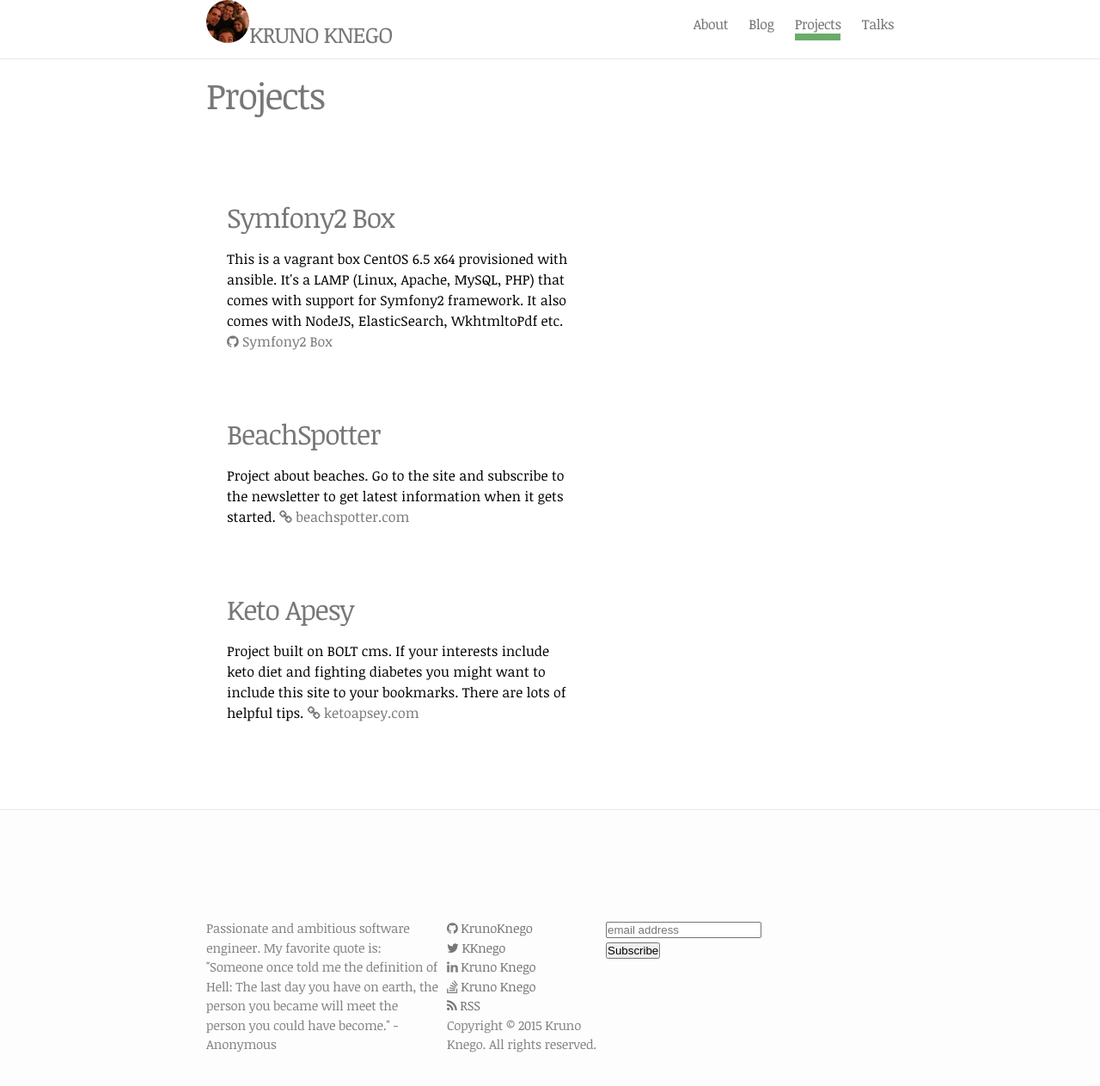
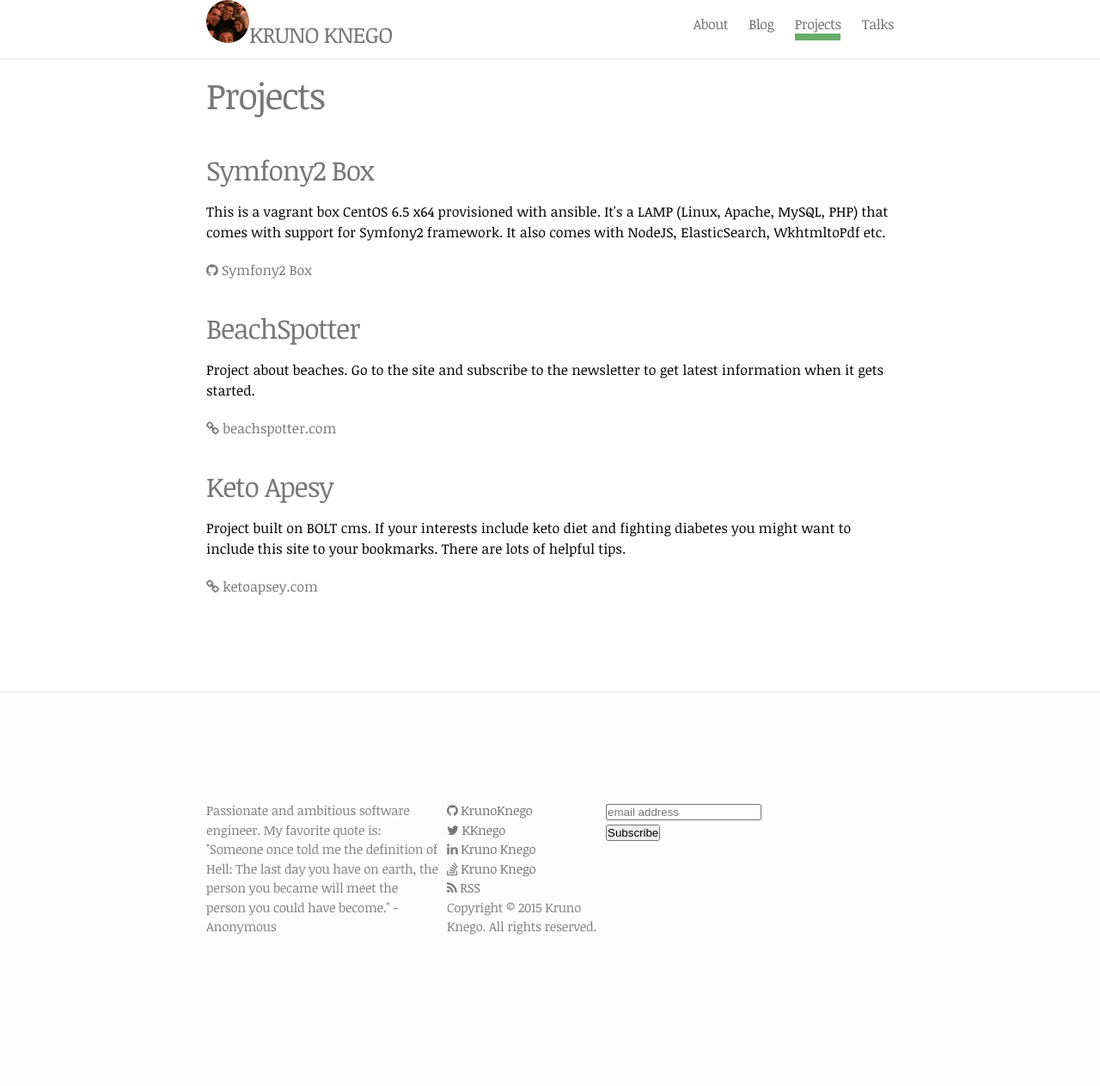
Before and after one commit to guotechfin/KrunoKnego.github.io, a Jekyll site: the page built from projects.md, in a window 1280 px wide and 1271 px high. Shown: the top 1263 px of the window at 86% size. Built offline with Jekyll 4.4.1, drawn with Linux system fonts in a browser that asks for light colours; nearby versions of some CDN libraries; comment, search, counter and statistics services are not loaded.

Commit message:
Projects.

```diff
--- a/_layouts/projects.html
+++ b/_layouts/projects.html
@@ -6,41 +6,41 @@ layout: default
         <h1 class="page-title">{{ page.title }}</h1>
     </header>
     <article class="post-content">
-        <div class="project-text">
         <a title="Symfony2 Box" href="https://github.com/locastic/SymfonyBox">
             <h2>Symfony2 Box</h2>
         </a>
+        <p>
             This is a vagrant box CentOS 6.5 x64 provisioned with ansible. It's a LAMP (Linux, Apache, MySQL, PHP)
             that comes with support for Symfony2 framework. It also comes with NodeJS, ElasticSearch, WkhtmltoPdf etc.
+        </p>
         <span>
             <a title="Symfony2 Box" href="https://github.com/locastic/SymfonyBox">
                 <i class="fa fa-github"></i> Symfony2 Box
             </a>
         </span>
-        </div>
-        <div class="project-text">
         <a title="BeachSpotter" href="http://beachspotter.com">
             <h2>BeachSpotter</h2>
         </a>
+        <p>
             Project about beaches. Go to the site and subscribe to the newsletter to get latest information when it
             gets started.
+        </p>
         <span>
             <a title="Beach Spotter" href="http://beachspotter.com">
                 <i class="fa fa-link"></i> beachspotter.com
             </a>
         </span>
-        </div>
-        <div class="project-text">
         <a title="Keto Apesy" href="http://ketoapsey.com">
             <h2>Keto Apesy</h2>
         </a>
+        <p>
             Project built on BOLT cms. If your interests include keto diet and fighting diabetes you might want to include
             this site to your bookmarks. There are lots of helpful tips.
+        </p>
         <span>
             <a title="Symfony2 Box" href="http://ketoapsey.com">
                 <i class="fa fa-link"></i> ketoapsey.com
             </a>
         </span>
-        </div>
     </article>
 </div>
--- a/css/main.css
+++ b/css/main.css
@@ -591,16 +591,6 @@ tr:nth-child(even)    { background-color:#f7f7f7; }
     border-bottom: 8px solid #6BAB6A;
 }
 
-.project-image {
-    float: left;
-}
-
-.project-text {
-    float: left;
-    max-width: 400px;
-    margin-left: 3%;
-}
-
 .amazon-ad-container {
     width: 135px;
     float: left;
```
Lines whose indentation alone changed are shown as unchanged.
